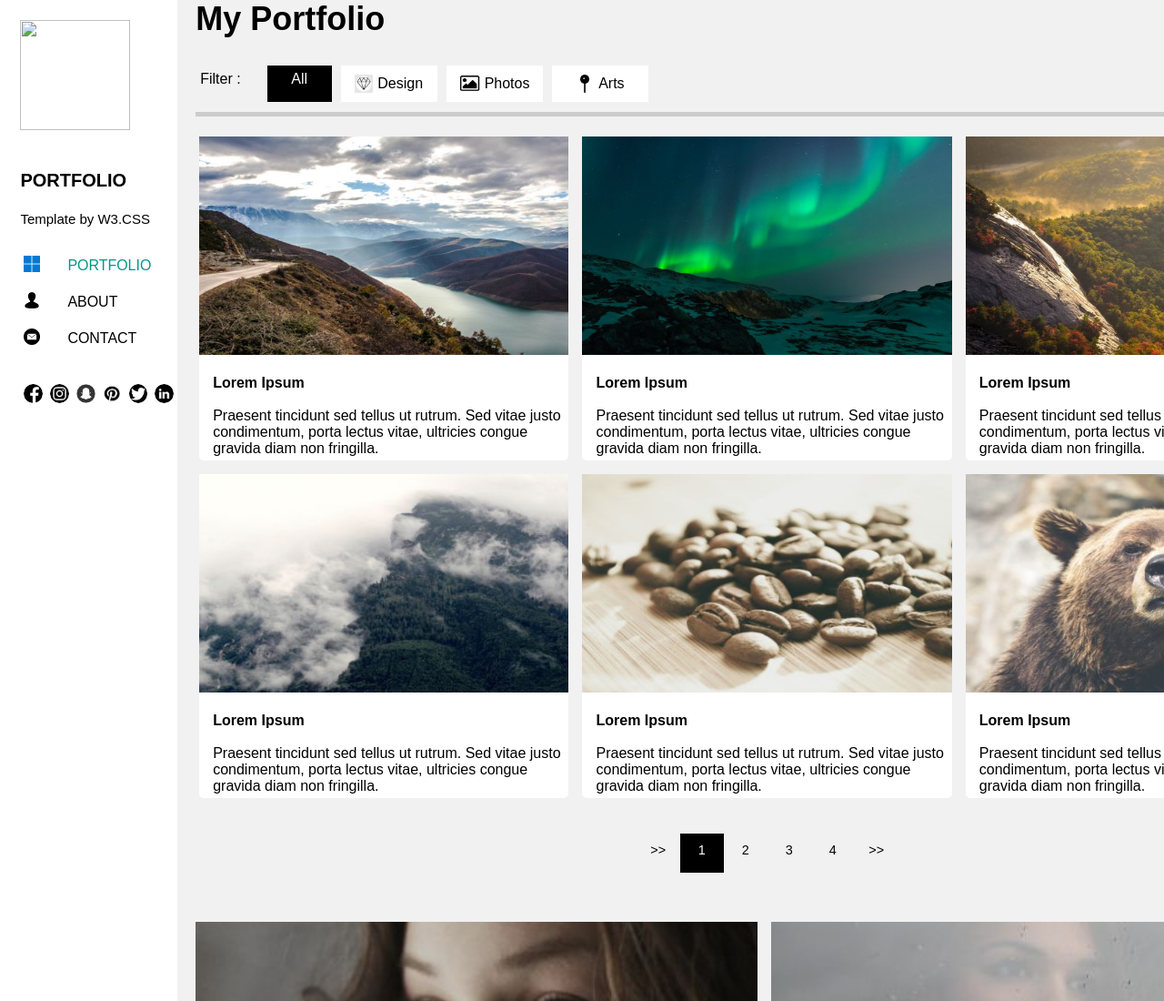
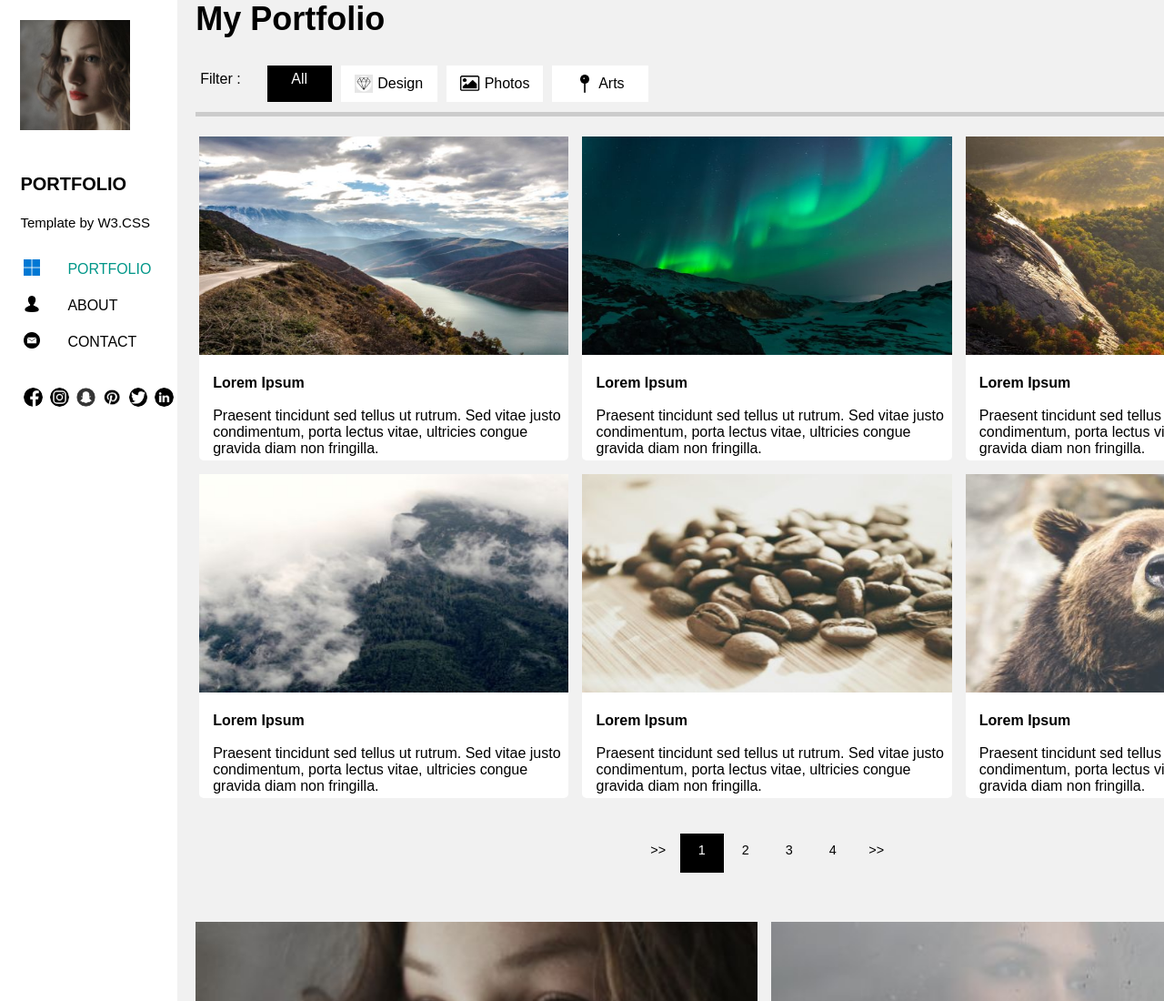
Before and after one commit to Eram-khan786/protfolio, a plain HTML site: page index.html in a window 1280 px wide. Shown: the top 1100 px of the page at 91% size. Drawn offline with Linux system fonts and the light colour scheme; the site is published under a folder, as on GitHub Pages, so addresses that start at the root find nothing; a web font is replaced by a local one.

Commit message:
image update

```diff
--- a/index.html
+++ b/index.html
@@ -16,7 +16,7 @@
 
       <div class="left-box">
          <!-- <img src="/image/avatar_g.jpg" alt=""> -->
-         <div class="img"><img src="/image/avatar_g2.jpg" alt=""></div>
+         <div class="img"><img src="./image/avatar_g2.jpg" alt=""></div>
          <div class="port">
             <p>PORTFOLIO</p>
          </div>
```
